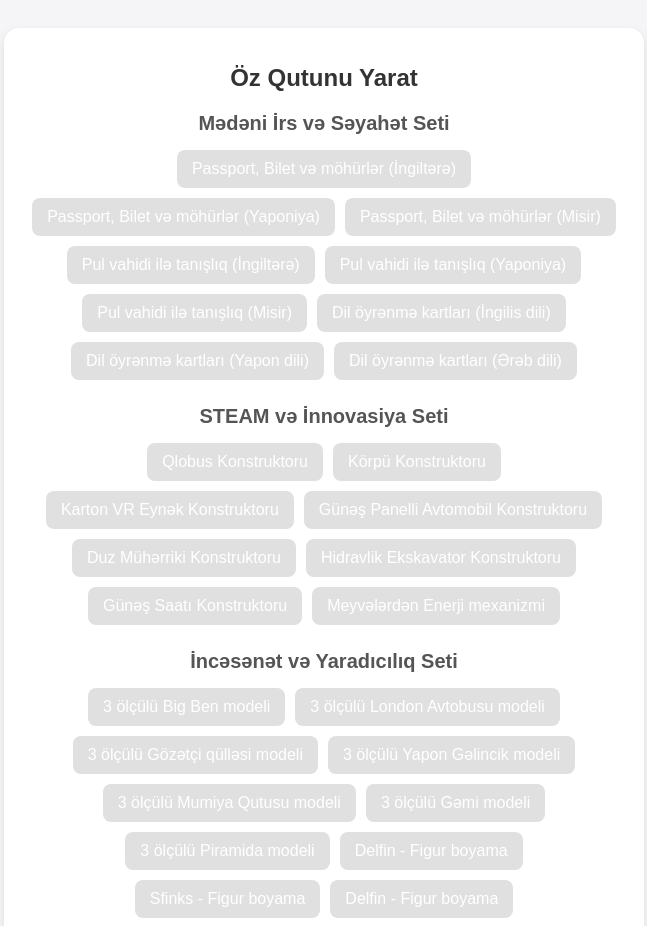
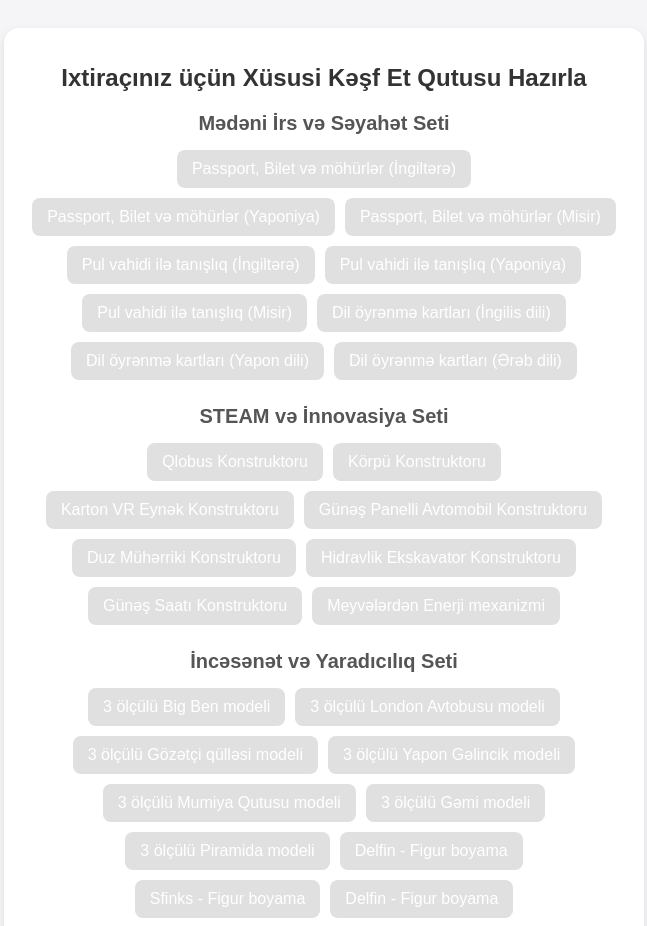
Before and after one commit to xtirachi/kesfet, a plain HTML site: page index.html in a window 1280 px wide. Shown: the top 926 px of the page, without its empty margins (316-963 px from the left). Drawn offline with Linux system fonts and the light colour scheme.

Commit message:
Update index.html

```diff
--- a/index.html
+++ b/index.html
@@ -8,7 +8,7 @@
 </head>
 <body>
     <div class="container">
-        <h1>Öz Qutunu Yarat</h1>
+        <h1>Ixtiraçınız üçün Xüsusi Kəşf Et Qutusu Hazırla</h1>
 
         <div class="section">
             <h2>Mədəni İrs və Səyahət Seti</h2>
```
